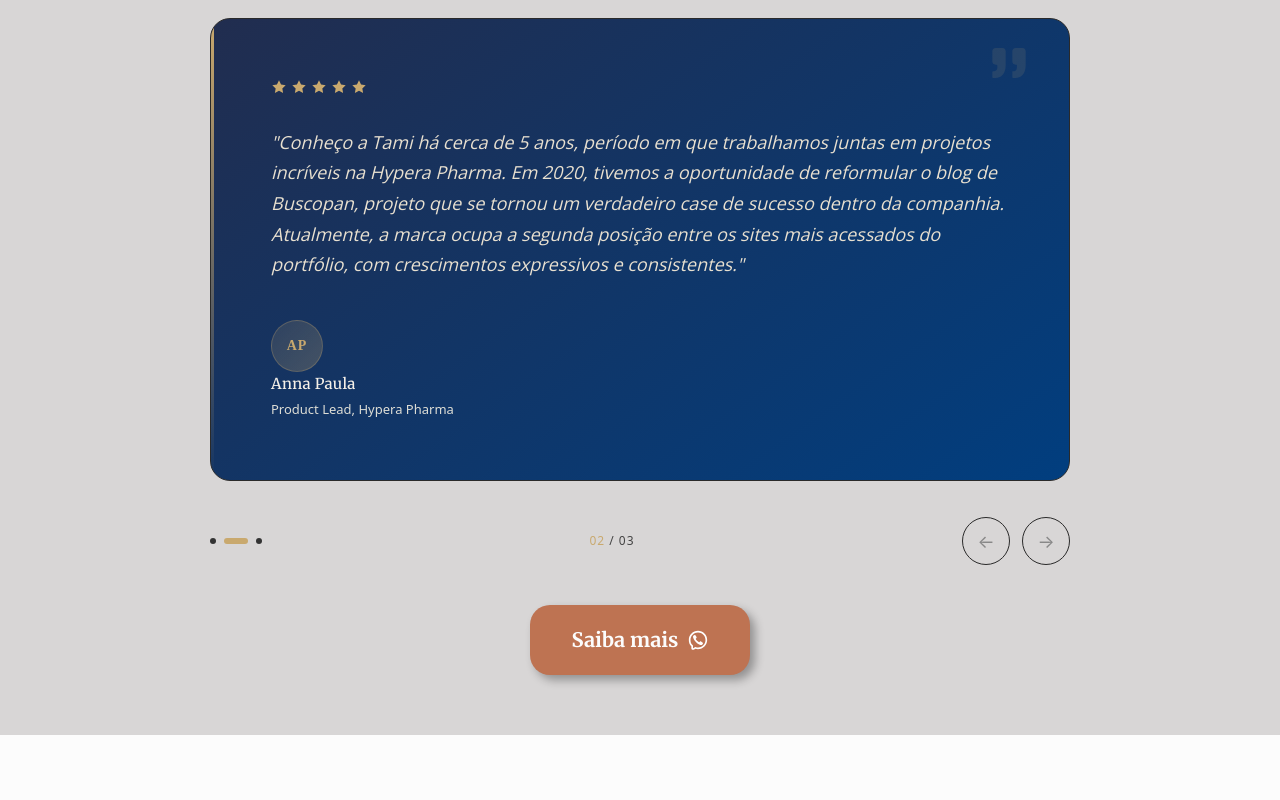
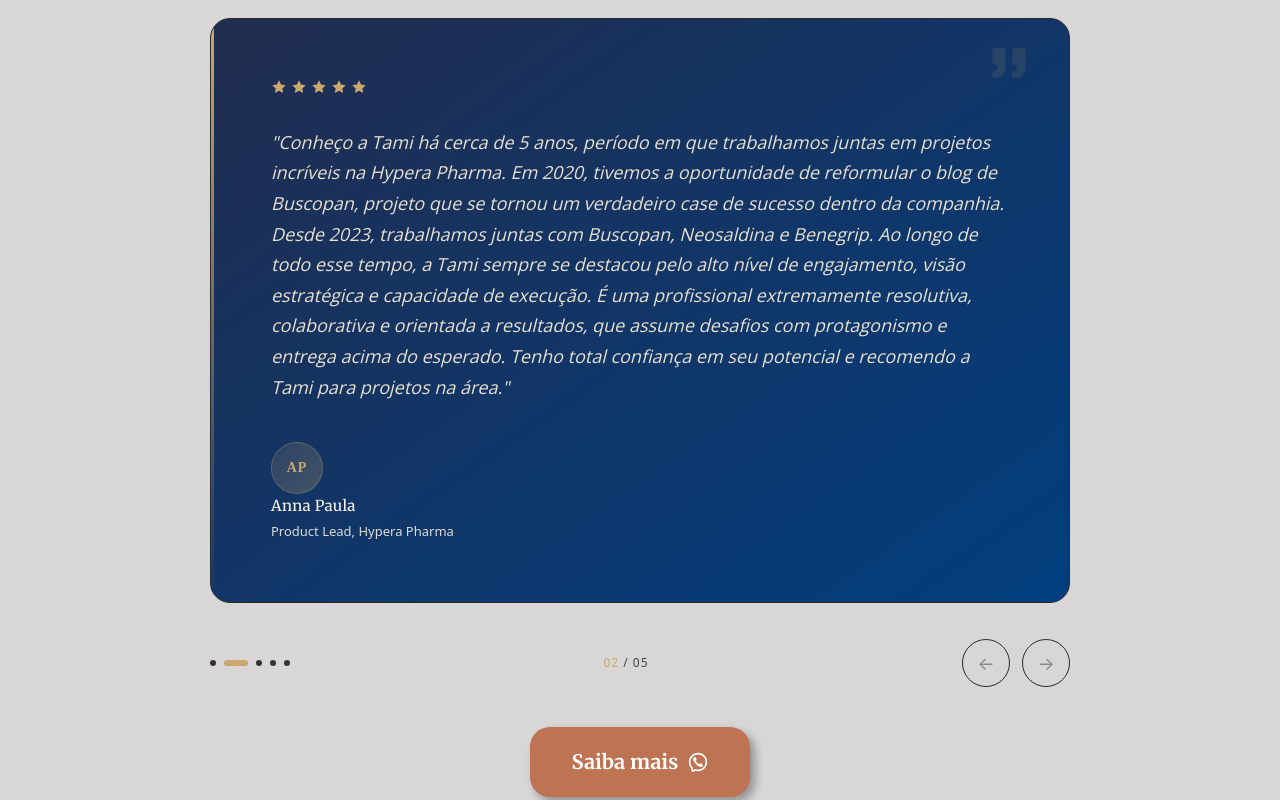
Before and after one commit to IrlanFreitas/tamires-souza-lp, a Next.js app: page / in a window 1280 px wide. Shown: the part 4940-5740 px from the top of the page. Built offline with nearby package versions, Linux system fonts and the light colour scheme.

Commit message:
fix: processo mobile e adição de testimonials

```diff
--- a/src/components/sections/Process/process.module.scss
+++ b/src/components/sections/Process/process.module.scss
@@ -96,6 +96,12 @@
     justify-content: center;
     gap: 20px;
 
+    @media (max-width: 768px) {
+      width: 80%;
+      margin: auto;
+      margin-top: 50px;
+    }
+
     @media (max-width: 48rem) {
       display: flex;
       flex-wrap: wrap;
@@ -112,6 +118,20 @@
       width: 100px;
       height: 100px;
       margin-top: 30px;
+    }
+  }
+
+  .descricaoResultado {
+    font-size: 1rem;
+
+    @media (max-width: 768px) {
+      font-size: 1.3rem;
+      width: 80%;
+      margin: auto;
+    }
+
+    @media (max-width: 325px) {
+      font-size: 1.1rem !important;
     }
   }
 
--- a/src/components/sections/Testimonials/testimonials.tsx
+++ b/src/components/sections/Testimonials/testimonials.tsx
@@ -21,7 +21,7 @@
     role: "Product Lead, Hypera Pharma",
     avatar: "AP",
     quote:
-      "Conheço a Tami há cerca de 5 anos, período em que trabalhamos juntas em projetos incríveis na Hypera Pharma. Em 2020, tivemos a oportunidade de reformular o blog de Buscopan, projeto que se tornou um verdadeiro case de sucesso dentro da companhia. Atualmente, a marca ocupa a segunda posição entre os sites mais acessados do portfólio, com crescimentos expressivos e consistentes.",
+      "Conheço a Tami há cerca de 5 anos, período em que trabalhamos juntas em projetos incríveis na Hypera Pharma. Em 2020, tivemos a oportunidade de reformular o blog de Buscopan, projeto que se tornou um verdadeiro case de sucesso dentro da companhia. Desde 2023, trabalhamos juntas com Buscopan, Neosaldina e Benegrip. Ao longo de todo esse tempo, a Tami sempre se destacou pelo alto nível de engajamento, visão estratégica e capacidade de execução. É uma profissional extremamente resolutiva, colaborativa e orientada a resultados, que assume desafios com protagonismo e entrega acima do esperado. Tenho total confiança em seu potencial e recomendo a Tami para projetos na área.",
     rating: 5,
     company: "Hypera Pharma",
   },
@@ -34,6 +34,26 @@
       "Trabalhei com a Tamires em projetos para marcas OTC relevantes, como Benegrip, dentro de uma grande empresa farmacêutica. Seu trabalho se destacou pela visão estratégica, domínio técnico e excelente atendimento ao time de marketing, sempre com foco em resultados e presença no dia a dia. Tenho total confiança no seu trabalho, entregando estratégias digitais sólidas e eficientes.",
     rating: 5,
     company: "Benegrip",
+  },
+    {
+    id: 4,
+    name: "Julia Santos Moreira",
+    role: "Gerente de Produtos, Buscopan",
+    avatar: "JM",
+    quote:
+      "Trabalhar com a Tamires foi uma experiência extremamente positiva. Desde o início, ela demonstrou um entendimento muito claro do mercado farmacêutico, especialmente no projeto da Buscopan e das demais marcas do grupo. O atendimento dela sempre foi um grande diferencial: organizado, ágil, próximo e estratégico. Ela não apenas executa, mas realmente pensa junto, propõe soluções e constrói caminhos para fortalecer a presença digital da marca de forma consistente e alinhada aos objetivos do negócio.",
+    rating: 5,
+    company: "Buscopan",
+  },
+    {
+    id: 3,
+    name: "Caio Assunção",
+    role: "Especialista e Estrategista em SEO, Hypera",
+    avatar: "CA",
+    quote:
+      "Trabalhei com a Tamires em várias oportunidades durante a parceria com a Hypera. Começando por Benegrip, alcançamos resultados excelentes, batendo recordes de +1 milhão de acessos orgânicos na página. Isso reflete sua capacidade estratégica, foco em execução e orientação a resultados. Também atuamos juntos em outras marcas icônicas, como Nebacetin, Epocler e Neosaldina, onde aumentamos o trafégo do site e conversão dos produtos. É uma profissional em quem confio e que recomendo com segurança para projetos na área.",
+    rating: 5,
+    company: "Hypera",
   },
 ];
 
@@ -168,7 +188,12 @@
           </div>
         </div>
 
-        <button className={styles.botao}>
+        <a
+          className={styles.botao}
+          href="https://wa.me/+5511967846989?text=Estou%20com%20d%C3%BAvidas%20em%20qual%20servi%C3%A7o%20escolher%2C%20pode%20me%20ajudar?"
+          target="_blank"
+          rel="noopener noreferrer"
+        >
           Saiba mais
           <Image
             src="/images/logos/whatsapp-branco.svg"
@@ -177,7 +202,7 @@
             height={20}
             quality={100}
           />
-        </button>
+        </a>
       </div>
     </section>
   );
```
